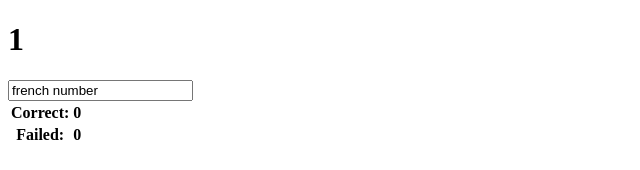
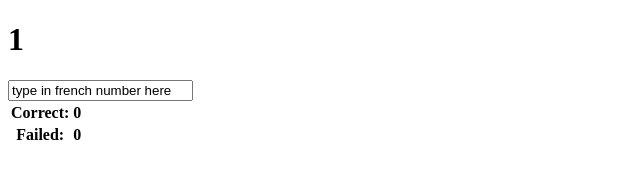
Before and after one commit to Voyciecho/reactjs-fr-numbers, a React (Create React App) app: page / in a window 1280 px wide. Shown: the top 170 px of the page, without its empty margins (0-640 px from the left). Built offline with nearby package versions, Linux system fonts and the light colour scheme.

Commit message:
Empty the french text after submitting

```diff
--- a/src/App.js
+++ b/src/App.js
@@ -5,7 +5,7 @@ const frenchDictionary = {1: 'un', 2: 'deux', 3: 'trois', 4: 'quatre', 5: 'cinq'
 
 class FrenchInputForm extends React.Component {
     state = {
-        frenchText: 'french number'
+        frenchText: 'type in french number here'
     }
 
     handleChange = (event) => {
@@ -19,6 +19,7 @@ class FrenchInputForm extends React.Component {
             this.props.handleSubmit(this.state.frenchText);
             event.preventDefault();
             event.stopPropagation();
+            this.setState({frenchText: ''});
         }
     }
 
```
